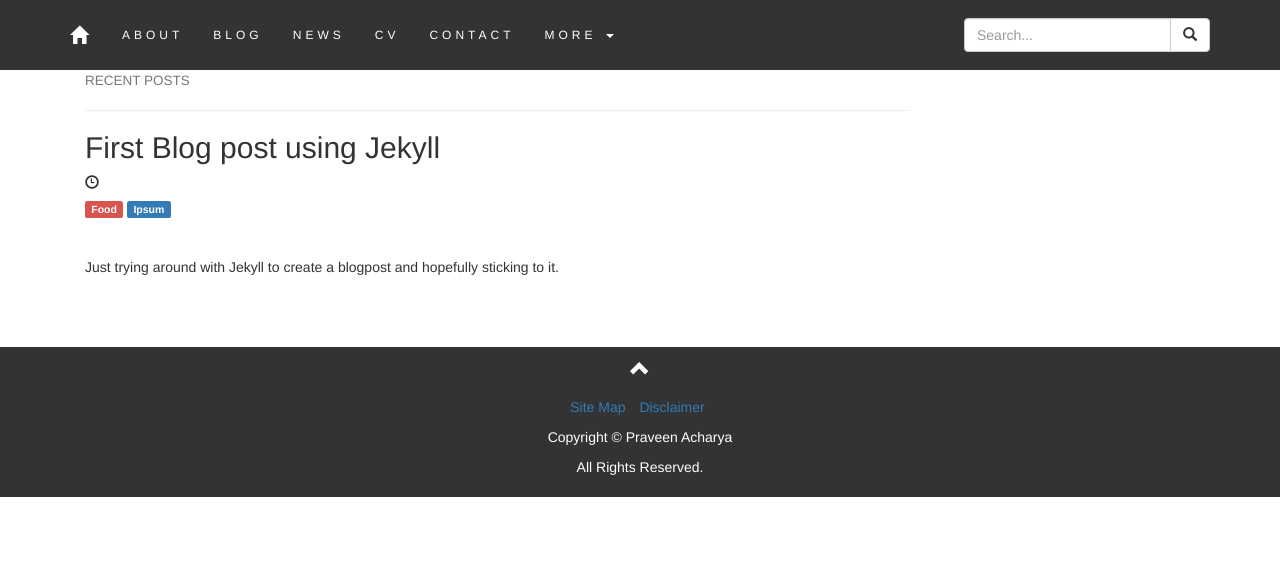
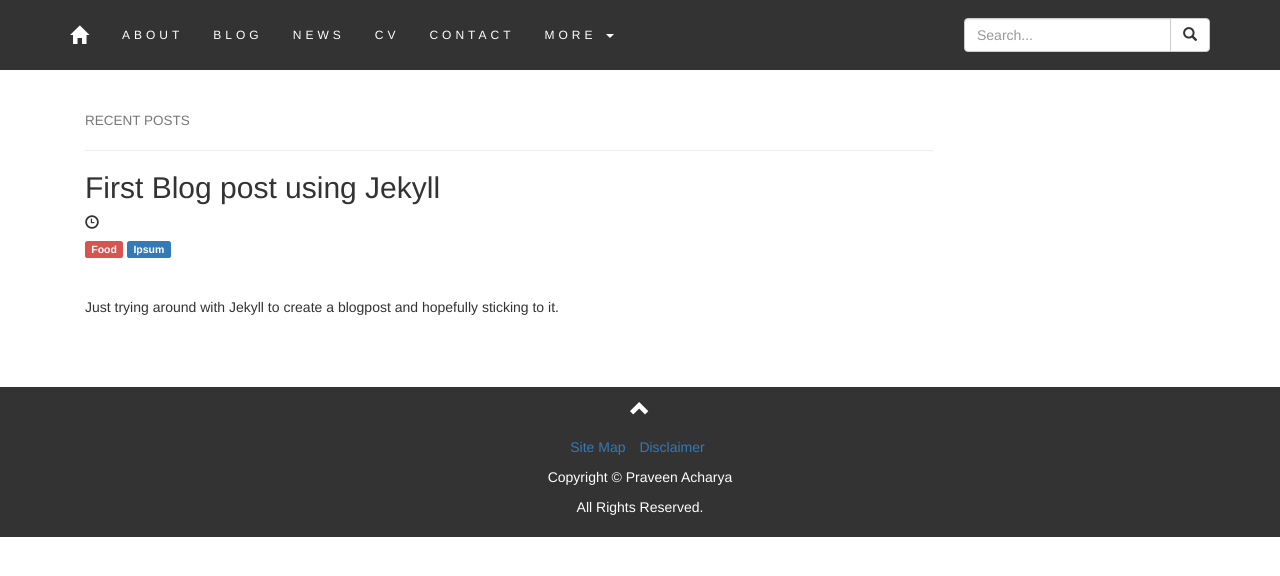
Before and after one commit to acharyaprvn/acharyaprvn.github.io-old, a Jekyll site: the page built from _posts/2016-02-18-firstblogpost.md, in a window 1280 px wide. Shown: the top 576 px of the page. Built offline with Jekyll 4.4.1, drawn with Linux system fonts in a browser that asks for light colours.

Commit message:
blog interface

```diff
--- a/_layouts/post.html
+++ b/_layouts/post.html
@@ -2,15 +2,15 @@
 layout: default
 ---
 
-<div class="container-fluid">
+<div class="container">
   <div class="row content">
 
     <div class="col-sm-9">
-	<br><br>
+	<br><br><br><br>
       <h4><small>RECENT POSTS</small></h4>
       <hr>
       <h2>{{ page.title }}</h2>
-      <h5><span class="glyphicon glyphicon-time"></span><span>{{ post.date | date_to_string }}</span></h5>
+      <h5><span class="glyphicon glyphicon-time"></span><span>{{ post.date}}</span></h5>
       <h5><span class="label label-danger">Food</span> <span class="label label-primary">Ipsum</span></h5><br>
       <p>{{ content }}</p>
       <br><br>
```
